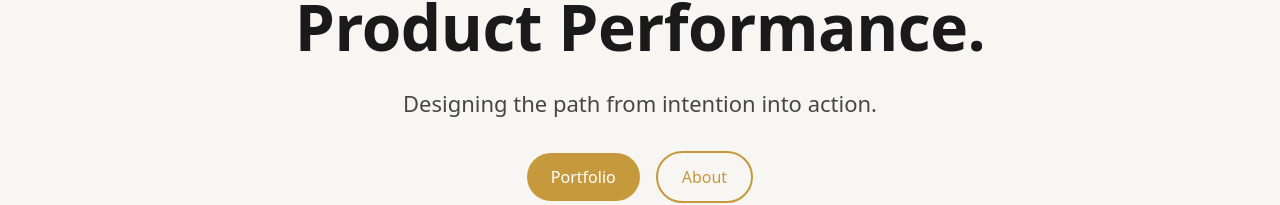
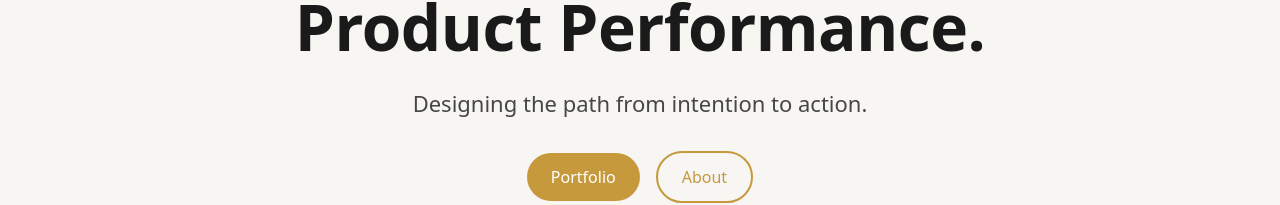
Before and after one commit to brunotager/portfolio, a Next.js app: page / in a window 1280 px wide. Shown: the part 375-580 px from the top of the page. Built offline with nearby package versions, Linux system fonts and the light colour scheme; a web font is replaced by a local one.

Commit message:
Update hero text to read 'to action' instead of 'into'

```diff
--- a/src/app/page.tsx
+++ b/src/app/page.tsx
@@ -80,7 +80,7 @@ export default function Home() {
           Product Performance.
         </h1>
         <p className="text-[18px] md:text-[22px] font-normal leading-[28px] md:leading-[32px] text-brand-text/80 mb-8 max-w-2xl">
-          <span className="block md:inline">Designing the path from intention into action.</span>
+          <span className="block md:inline">Designing the path from intention to action.</span>
         </p>
         <div className="flex items-center gap-4 flex-col sm:flex-row">
           <Button href="#work">Portfolio</Button>
```
